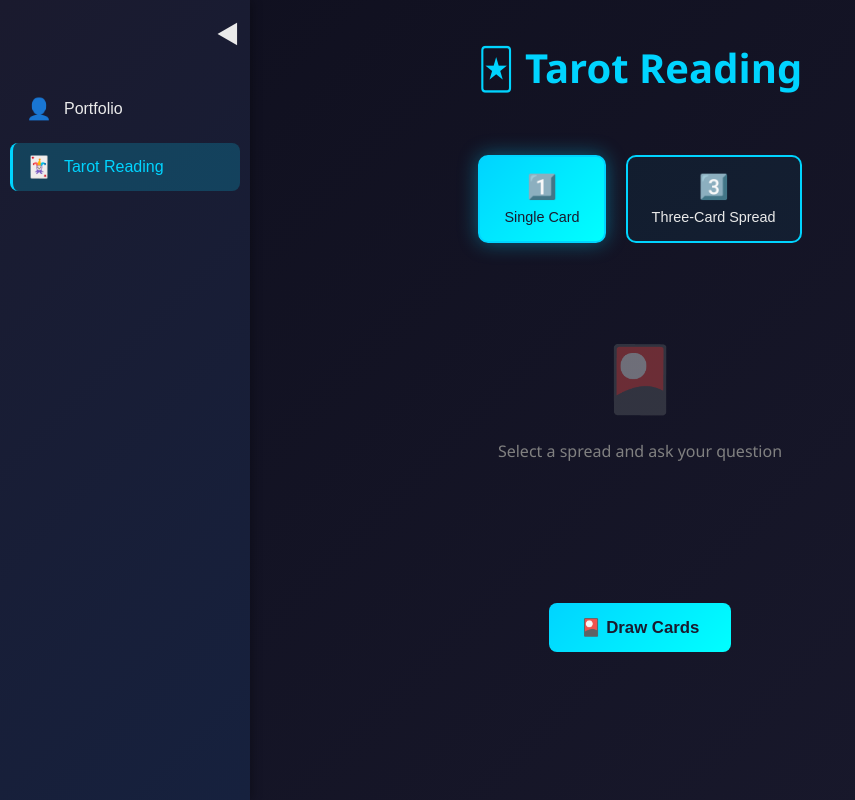
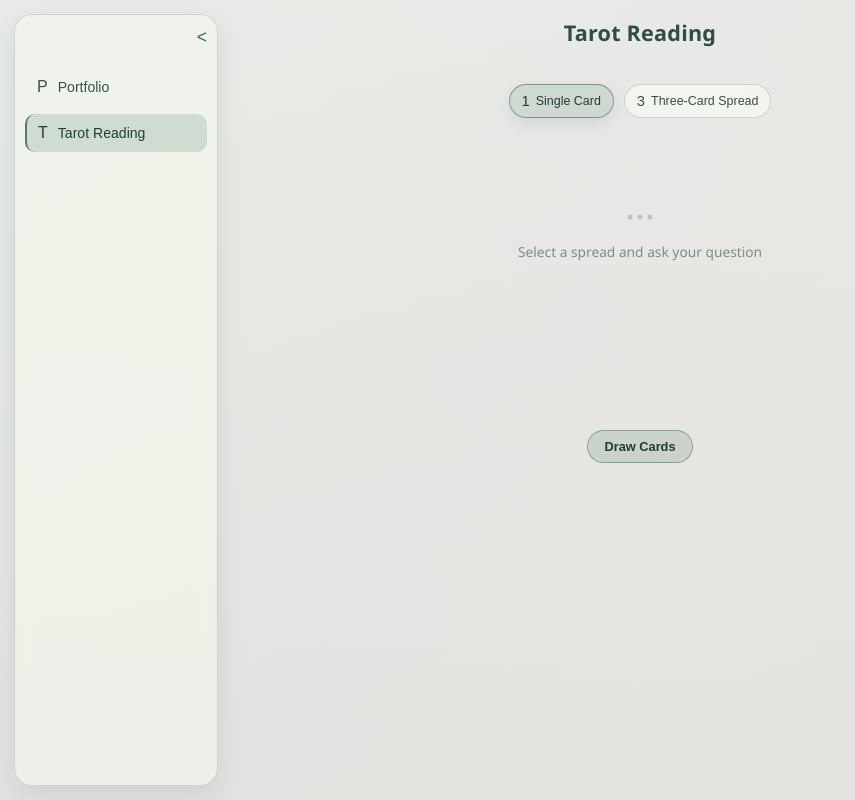
Before and after one commit to zzzzzhm/Random_Tarot, a React (Vite) app in the folder frontend/: page / in a window 1280 px wide. Shown: the whole page, without its empty margins (0-855 px from the left). Built offline with nearby package versions, Linux system fonts and the light colour scheme.

Commit message:
style change

```diff
--- a/frontend/src/App.css
+++ b/frontend/src/App.css
@@ -1,9 +1,12 @@
 .App {
   display: flex;
   height: 100vh;
-  background: linear-gradient(135deg, #0f0f1e 0%, #1a1a2e 100%);
-  color: #eaeaea;
-  font-family: 'Segoe UI', Tahoma, Geneva, Verdana, sans-serif;
+  background:
+    linear-gradient(180deg, rgba(243, 244, 232, 0.92), rgba(239, 241, 227, 0.9)),
+    radial-gradient(circle at 15% 20%, rgba(96, 141, 122, 0.14), transparent 40%),
+    radial-gradient(circle at 80% 70%, rgba(138, 167, 145, 0.12), transparent 42%);
+  color: #243332;
+  font-family: "Avenir Next", "Segoe UI", Tahoma, Geneva, Verdana, sans-serif;
   overflow: hidden;
 }
 
@@ -12,7 +15,7 @@
   overflow-y: auto;
   display: flex;
   flex-direction: column;
-  background: linear-gradient(135deg, #0f0f1e 0%, #1a1a2e 100%);
+  background: transparent;
 }
 
 /* Scrollbar styling */
@@ -21,16 +24,16 @@
 }
 
 .main-content::-webkit-scrollbar-track {
-  background: rgba(0, 212, 255, 0.05);
+  background: rgba(69, 101, 89, 0.08);
 }
 
 .main-content::-webkit-scrollbar-thumb {
-  background: rgba(0, 212, 255, 0.3);
+  background: rgba(69, 101, 89, 0.28);
   border-radius: 4px;
 }
 
 .main-content::-webkit-scrollbar-thumb:hover {
-  background: rgba(0, 212, 255, 0.5);
+  background: rgba(69, 101, 89, 0.4);
 }
 
 /* Responsive */
--- a/frontend/src/components/QuestionModal.jsx
+++ b/frontend/src/components/QuestionModal.jsx
@@ -23,11 +23,11 @@ export function QuestionModal({ isOpen, onClose, onSubmit, spread }) {
     <div className="modal-overlay" onClick={onClose}>
       <div className="modal-content" onClick={(e) => e.stopPropagation()}>
         <h2 className="modal-title">
-          {spread === 1 ? '🃏 Single Card Reading' : '🃏 Three-Card Spread'}
+          {spread === 1 ? 'Single Card Reading' : 'Three-Card Spread'}
         </h2>
 
         <p className="modal-subtitle">
-          Think deeply about your question while drawing
+          Focus on your question before you draw.
         </p>
 
         <div className="modal-input-group">
@@ -52,7 +52,7 @@ export function QuestionModal({ isOpen, onClose, onSubmit, spread }) {
             onClick={handleSubmit}
             disabled={!question.trim()}
           >
-            Draw Cards ✨
+            Draw Cards
           </button>
         </div>
       </div>
--- a/frontend/src/components/Sidebar.css
+++ b/frontend/src/components/Sidebar.css
@@ -1,84 +1,89 @@
 .sidebar {
   position: fixed;
-  left: 0;
-  top: 0;
-  height: 100vh;
-  background: linear-gradient(135deg, #1a1a2e 0%, #16213e 100%);
-  color: #eaeaea;
+  left: 14px;
+  top: 14px;
+  height: calc(100vh - 28px);
+  background: rgba(246, 248, 238, 0.62);
+  border: 1px solid rgba(103, 129, 114, 0.25);
+  color: #2f4641;
   transition: width 0.3s ease;
-  width: 250px;
-  box-shadow: 2px 0 10px rgba(0, 0, 0, 0.3);
+  width: 204px;
+  box-shadow: 0 10px 26px rgba(57, 79, 72, 0.12);
   z-index: 1000;
   display: flex;
   flex-direction: column;
+  border-radius: 18px;
+  backdrop-filter: blur(10px);
 }
 
 .sidebar.closed {
-  width: 80px;
+  width: 62px;
 }
 
 .sidebar-toggle {
   align-self: flex-end;
   background: none;
   border: none;
-  color: #eaeaea;
-  font-size: 1.5rem;
-  padding: 15px 10px;
+  color: #44655a;
+  font-size: 1.1rem;
+  padding: 12px 10px;
   cursor: pointer;
-  transition: color 0.2s;
+  transition: color 0.2s, transform 0.2s;
 }
 
 .sidebar-toggle:hover {
-  color: #00d4ff;
+  color: #2f4941;
+  transform: translateX(-1px);
 }
 
 .sidebar-nav {
   flex: 1;
   display: flex;
   flex-direction: column;
-  gap: 20px;
-  padding: 20px 0;
+  gap: 12px;
+  padding: 8px 0 14px;
   overflow-y: auto;
 }
 
 .nav-section {
   display: flex;
   flex-direction: column;
-  gap: 10px;
+  gap: 8px;
 }
 
 .nav-item {
   display: flex;
   align-items: center;
-  gap: 12px;
+  gap: 10px;
   background: none;
   border: none;
-  color: #eaeaea;
-  padding: 12px 16px;
+  color: #355349;
+  padding: 10px 12px;
   margin: 0 10px;
   cursor: pointer;
-  border-radius: 8px;
+  border-radius: 10px;
   transition: all 0.2s;
-  font-size: 1rem;
+  font-size: 0.88rem;
   text-align: left;
   white-space: nowrap;
+  font-weight: 500;
 }
 
 .nav-item:hover {
-  background: rgba(0, 212, 255, 0.1);
-  color: #00d4ff;
-  transform: translateX(4px);
+  background: rgba(132, 163, 145, 0.2);
+  color: #244138;
+  transform: translateX(2px);
 }
 
 .nav-item.active {
-  background: rgba(0, 212, 255, 0.2);
-  color: #00d4ff;
-  border-left: 3px solid #00d4ff;
-  padding-left: 13px;
+  background: rgba(109, 148, 128, 0.24);
+  color: #223f37;
+  border-left: 2px solid rgba(55, 94, 78, 0.8);
+  padding-left: 11px;
 }
 
 .nav-icon {
-  font-size: 1.3rem;
+  font-size: 1rem;
   flex-shrink: 0;
 }
 
@@ -88,6 +93,14 @@
 
 .sidebar.closed .nav-item {
   justify-content: center;
-  padding: 12px;
-  margin: 0 5px;
+  padding: 10px;
+  margin: 0 6px;
 }
+
+@media (max-width: 768px) {
+  .sidebar {
+    left: 10px;
+    top: 10px;
+    height: calc(100vh - 20px);
+  }
+}
--- a/frontend/src/components/Sidebar.jsx
+++ b/frontend/src/components/Sidebar.jsx
@@ -11,7 +11,7 @@ export function Sidebar({ activePage, onNavigate }) {
   return (
     <div className={`sidebar ${isOpen ? 'open' : 'closed'}`}>
       <button className="sidebar-toggle" onClick={toggleSidebar}>
-        {isOpen ? '◀' : '▶'}
+        {isOpen ? '<' : '>'}
       </button>
 
       <nav className="sidebar-nav">
@@ -23,7 +23,7 @@ export function Sidebar({ activePage, onNavigate }) {
               setIsOpen(false)
             }}
           >
-            <span className="nav-icon">👤</span>
+            <span className="nav-icon">P</span>
             {isOpen && <span>Portfolio</span>}
           </button>
 
@@ -34,7 +34,7 @@ export function Sidebar({ activePage, onNavigate }) {
               setIsOpen(false)
             }}
           >
-            <span className="nav-icon">🃏</span>
+            <span className="nav-icon">T</span>
             {isOpen && <span>Tarot Reading</span>}
           </button>
         </div>
--- a/frontend/src/pages/Tarot.css
+++ b/frontend/src/pages/Tarot.css
@@ -2,9 +2,9 @@
   flex: 1;
   display: flex;
   flex-direction: column;
-  padding: 40px 20px;
-  gap: 30px;
-  max-width: 1200px;
+  padding: 18px 20px 30px;
+  gap: 16px;
+  max-width: 1120px;
   margin: 0 auto;
   width: 100%;
 }
@@ -14,80 +14,82 @@
 }
 
 .tarot-header h1 {
-  color: #00d4ff;
-  font-size: 2.5rem;
-  margin: 0 0 10px 0;
+  color: #2f4d43;
+  font-size: 1.35rem;
+  letter-spacing: 0.01em;
+  margin: 0 0 5px 0;
+  font-weight: 600;
 }
 
 .tarot-subtitle {
-  color: #b0b0b0;
-  font-size: 1rem;
+  color: rgba(52, 73, 67, 0.75);
+  font-size: 0.84rem;
   margin: 0;
-  min-height: 20px;
-  font-style: italic;
+  min-height: 16px;
 }
 
 .spread-selector {
   display: flex;
-  gap: 20px;
+  gap: 10px;
   justify-content: center;
   flex-wrap: wrap;
 }
 
 .spread-btn {
   display: flex;
-  flex-direction: column;
   align-items: center;
-  gap: 8px;
-  padding: 16px 24px;
-  background: rgba(0, 212, 255, 0.05);
-  border: 2px solid #00d4ff;
-  color: #eaeaea;
-  border-radius: 10px;
+  gap: 6px;
+  padding: 8px 12px;
+  background: rgba(247, 249, 243, 0.75);
+  border: 1px solid rgba(90, 117, 103, 0.26);
+  color: #355046;
+  border-radius: 999px;
   cursor: pointer;
   transition: all 0.2s;
-  font-size: 0.95rem;
+  font-size: 0.78rem;
   font-weight: 500;
 }
 
 .spread-btn:hover:not(:disabled) {
-  background: rgba(0, 212, 255, 0.1);
-  transform: translateY(-2px);
+  background: rgba(234, 241, 231, 0.9);
+  transform: translateY(-1px);
 }
 
 .spread-btn.active {
-  background: linear-gradient(135deg, #00d4ff 0%, #00ffff 100%);
-  color: #1a1a2e;
-  box-shadow: 0 0 20px rgba(0, 212, 255, 0.4);
+  background: rgba(116, 151, 131, 0.2);
+  border-color: rgba(65, 97, 83, 0.55);
+  color: #213d34;
+  box-shadow: 0 6px 16px rgba(59, 85, 75, 0.12);
 }
 
 .spread-btn:disabled {
-  opacity: 0.5;
+  opacity: 0.55;
   cursor: not-allowed;
 }
 
 .spread-icon {
-  font-size: 1.5rem;
+  font-size: 0.92rem;
 }
 
 .spread-text {
-  font-size: 0.9rem;
+  font-size: 0.78rem;
 }
 
 .error-message {
-  padding: 15px;
-  background: rgba(255, 77, 77, 0.1);
-  border: 2px solid #ff4d4d;
-  color: #ff6b6b;
-  border-radius: 8px;
+  padding: 10px 12px;
+  background: rgba(219, 87, 87, 0.1);
+  border: 1px solid rgba(219, 87, 87, 0.4);
+  color: #934343;
+  border-radius: 10px;
   text-align: center;
+  font-size: 0.82rem;
 }
 
 .cards-display {
   display: grid;
-  grid-template-columns: repeat(auto-fit, minmax(250px, 1fr));
-  gap: 30px;
-  min-height: 300px;
+  grid-template-columns: repeat(auto-fit, minmax(210px, 1fr));
+  gap: 14px;
+  min-height: 280px;
   align-content: start;
 }
 
@@ -97,31 +99,33 @@
   flex-direction: column;
   align-items: center;
   justify-content: center;
-  gap: 20px;
-  padding: 60px 20px;
-  color: #808080;
+  gap: 12px;
+  padding: 46px 20px;
+  color: rgba(52, 73, 67, 0.58);
   text-align: center;
+  font-size: 0.86rem;
 }
 
 .empty-icon {
-  font-size: 4rem;
-  opacity: 0.4;
+  font-size: 2.3rem;
+  opacity: 0.42;
 }
 
 .card-item {
   display: flex;
   flex-direction: column;
-  gap: 15px;
+  gap: 8px;
 }
 
 .card-wrapper {
   perspective: 1000px;
-  height: 350px;
-  background: linear-gradient(135deg, rgba(0, 212, 255, 0.1) 0%, rgba(0, 212, 255, 0.05) 100%);
-  border: 2px solid #00d4ff;
-  border-radius: 12px;
+  height: 298px;
+  background: rgba(244, 247, 237, 0.62);
+  border: 1px solid rgba(88, 114, 101, 0.24);
+  border-radius: 10px;
   overflow: hidden;
   position: relative;
+  box-shadow: 0 8px 18px rgba(64, 85, 77, 0.1);
 }
 
 .card-wrapper.reversed img {
@@ -132,7 +136,7 @@
   width: 100%;
   height: 100%;
   object-fit: cover;
-  image-rendering: crisp-edges;
+  image-rendering: auto;
 }
 
 .card-placeholder {
@@ -141,139 +145,139 @@
   display: flex;
   align-items: center;
   justify-content: center;
-  color: #808080;
-  padding: 20px;
+  color: rgba(48, 66, 60, 0.72);
+  padding: 14px;
   text-align: center;
+  font-size: 0.84rem;
 }
 
 .card-info {
-  padding: 15px;
-  background: rgba(0, 212, 255, 0.05);
-  border-radius: 8px;
-  border: 1px solid rgba(0, 212, 255, 0.2);
+  padding: 9px 10px;
+  background: rgba(247, 250, 244, 0.58);
+  border-radius: 10px;
+  border: 1px solid rgba(93, 121, 106, 0.18);
 }
 
 .card-info h3 {
-  color: #00d4ff;
-  font-size: 1.1rem;
-  margin: 0 0 8px 0;
+  color: #2c493f;
+  font-size: 0.9rem;
+  margin: 0 0 4px 0;
+  font-weight: 600;
 }
 
 .position-label {
-  color: #e2e8f0;
-  font-size: 0.8rem;
+  color: rgba(48, 67, 60, 0.74);
+  font-size: 0.68rem;
   letter-spacing: 0.08em;
   text-transform: uppercase;
-  margin: 0 0 8px 0;
-  opacity: 0.9;
+  margin: 0 0 4px 0;
+  font-weight: 600;
 }
 
 .orientation {
-  font-size: 0.9rem;
-  margin: 0 0 8px 0;
+  font-size: 0.73rem;
+  margin: 0 0 4px 0;
+  font-weight: 500;
 }
 
 .orientation.upright {
-  color: #4ade80;
+  color: #31775f;
 }
 
 .orientation.reversed {
-  color: #fbbf24;
+  color: #90602a;
 }
 
 .card-meaning {
-  color: #b0b0b0;
-  font-size: 0.85rem;
+  color: rgba(46, 64, 58, 0.8);
+  font-size: 0.74rem;
   margin: 0;
   line-height: 1.4;
 }
 
 .tarot-actions {
   display: flex;
-  gap: 15px;
+  gap: 8px;
   justify-content: center;
   flex-wrap: wrap;
 }
 
 .btn-draw-main {
-  padding: 14px 32px;
-  background: linear-gradient(135deg, #00d4ff 0%, #00ffff 100%);
-  border: none;
-  color: #1a1a2e;
-  border-radius: 8px;
-  font-size: 1.05rem;
+  padding: 8px 16px;
+  background: rgba(98, 134, 115, 0.2);
+  border: 1px solid rgba(67, 97, 82, 0.45);
+  color: #233d34;
+  border-radius: 999px;
+  font-size: 0.8rem;
   font-weight: 600;
   cursor: pointer;
   transition: all 0.2s;
 }
 
 .btn-draw-main:hover:not(:disabled) {
-  transform: translateY(-3px);
-  box-shadow: 0 8px 24px rgba(0, 212, 255, 0.4);
+  transform: translateY(-1px);
+  box-shadow: 0 7px 18px rgba(66, 90, 79, 0.14);
 }
 
 .btn-draw-main:disabled {
-  opacity: 0.7;
+  opacity: 0.62;
   cursor: not-allowed;
 }
 
 .btn-reset {
-  padding: 14px 24px;
-  background: rgba(0, 212, 255, 0.05);
-  border: 2px solid #00d4ff;
-  color: #00d4ff;
-  border-radius: 8px;
-  font-size: 1rem;
+  padding: 8px 14px;
+  background: rgba(246, 248, 242, 0.7);
+  border: 1px solid rgba(66, 96, 82, 0.35);
+  color: #2f4a40;
+  border-radius: 999px;
+  font-size: 0.79rem;
   font-weight: 500;
   cursor: pointer;
   transition: all 0.2s;
 }
 
 .btn-reset:hover {
-  background: rgba(0, 212, 255, 0.1);
-  transform: translateY(-2px);
+  background: rgba(232, 239, 229, 0.85);
 }
 
 .loading-indicator {
   position: fixed;
-  bottom: 30px;
-  right: 30px;
-  padding: 15px 25px;
-  background: linear-gradient(135deg, #00d4ff 0%, #00ffff 100%);
-  color: #1a1a2e;
-  border-radius: 8px;
+  bottom: 20px;
+  right: 20px;
+  padding: 8px 12px;
+  background: rgba(232, 239, 229, 0.9);
+  border: 1px solid rgba(65, 94, 80, 0.35);
+  color: #2f493f;
+  border-radius: 999px;
+  font-size: 0.74rem;
   font-weight: 600;
-  animation: float 3s ease-in-out infinite;
 }
 
-@keyframes float {
-  0%, 100% {
-    transform: translateY(0);
-  }
-  50% {
-    transform: translateY(-8px);
+@media (min-width: 769px) {
+  .cards-display {
+    grid-template-columns: repeat(3, minmax(200px, 220px));
+    justify-content: center;
   }
 }
 
 @media (max-width: 768px) {
   .tarot-container {
-    padding: 20px 10px;
+    padding: 14px 10px 20px;
   }
 
   .tarot-header h1 {
-    font-size: 1.8rem;
+    font-size: 1.12rem;
   }
 
   .cards-display {
     grid-template-columns: 1fr;
   }
 
-  .spread-selector {
-    gap: 10px;
+  .card-wrapper {
+    height: 312px;
   }
 
   .spread-btn {
-    padding: 12px 16px;
-    font-size: 0.85rem;
+    padding: 7px 10px;
   }
 }
--- a/frontend/src/pages/Tarot.jsx
+++ b/frontend/src/pages/Tarot.jsx
@@ -90,7 +90,7 @@ export function Tarot() {
   return (
     <div className="tarot-container">
       <div className="tarot-header">
-        <h1>🃏 Tarot Reading</h1>
+        <h1>Tarot Reading</h1>
         <p className="tarot-subtitle">
           {currentQuestion && `Question: "${currentQuestion}"`}
         </p>
@@ -102,7 +102,7 @@ export function Tarot() {
           onClick={() => handleSpreadChange(1)}
           disabled={isFlipping}
         >
-          <span className="spread-icon">1️⃣</span>
+          <span className="spread-icon">1</span>
           <span className="spread-text">Single Card</span>
         </button>
         <button
@@ -110,17 +110,17 @@ export function Tarot() {
           onClick={() => handleSpreadChange(3)}
           disabled={isFlipping}
         >
-          <span className="spread-icon">3️⃣</span>
+          <span className="spread-icon">3</span>
           <span className="spread-text">Three-Card Spread</span>
         </button>
       </div>
 
-      {error && <div className="error-message">❌ {error}</div>}
+      {error && <div className="error-message">{error}</div>}
 
       <div className="cards-display">
         {cards.length === 0 && !isFlipping && (
           <div className="empty-state">
-            <div className="empty-icon">🎴</div>
+            <div className="empty-icon">...</div>
             <p>Select a spread and ask your question</p>
           </div>
         )}
@@ -144,7 +144,7 @@ export function Tarot() {
               )}
               <h3>{card.name}</h3>
               <p className={`orientation ${card.is_reversed ? 'reversed' : 'upright'}`}>
-                {card.is_reversed ? '⬇️ Reversed' : '⬆️ Upright'}
+                {card.is_reversed ? 'Reversed' : 'Upright'}
               </p>
               <p className="card-meaning">{card.current_meaning}</p>
             </div>
@@ -158,7 +158,7 @@ export function Tarot() {
           onClick={handleDrawClick}
           disabled={isFlipping}
         >
-          {isFlipping ? '✨ Drawing...' : '🎴 Draw Cards'}
+          {isFlipping ? 'Drawing...' : 'Draw Cards'}
         </button>
 
         {cards.length > 0 && !isFlipping && (
@@ -181,7 +181,7 @@ export function Tarot() {
         spread={spread}
       />
 
-      {loading && <div className="loading-indicator">🌟 Connecting...</div>}
+      {loading && <div className="loading-indicator">Connecting...</div>}
     </div>
   )
 }
```
Also changed, not shown: frontend/src/components/QuestionModal.css (+39 -41 lines).
